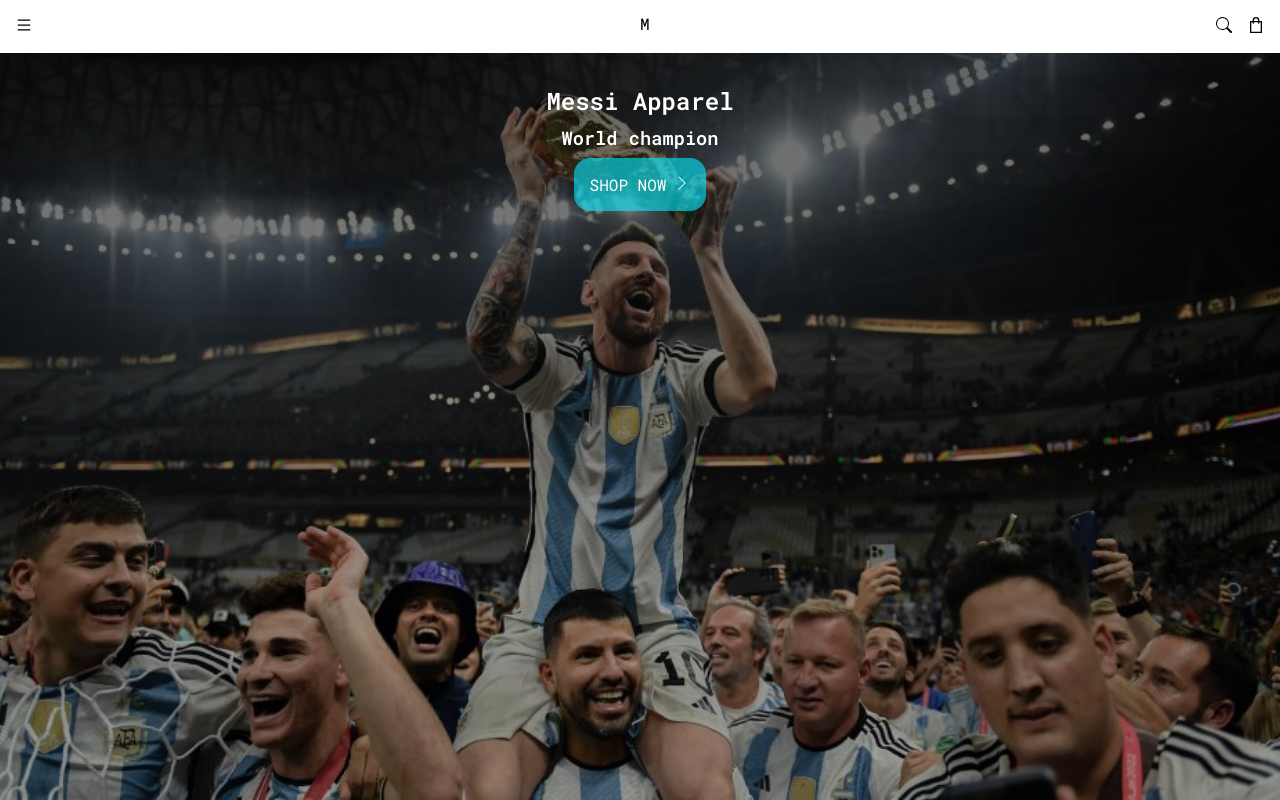
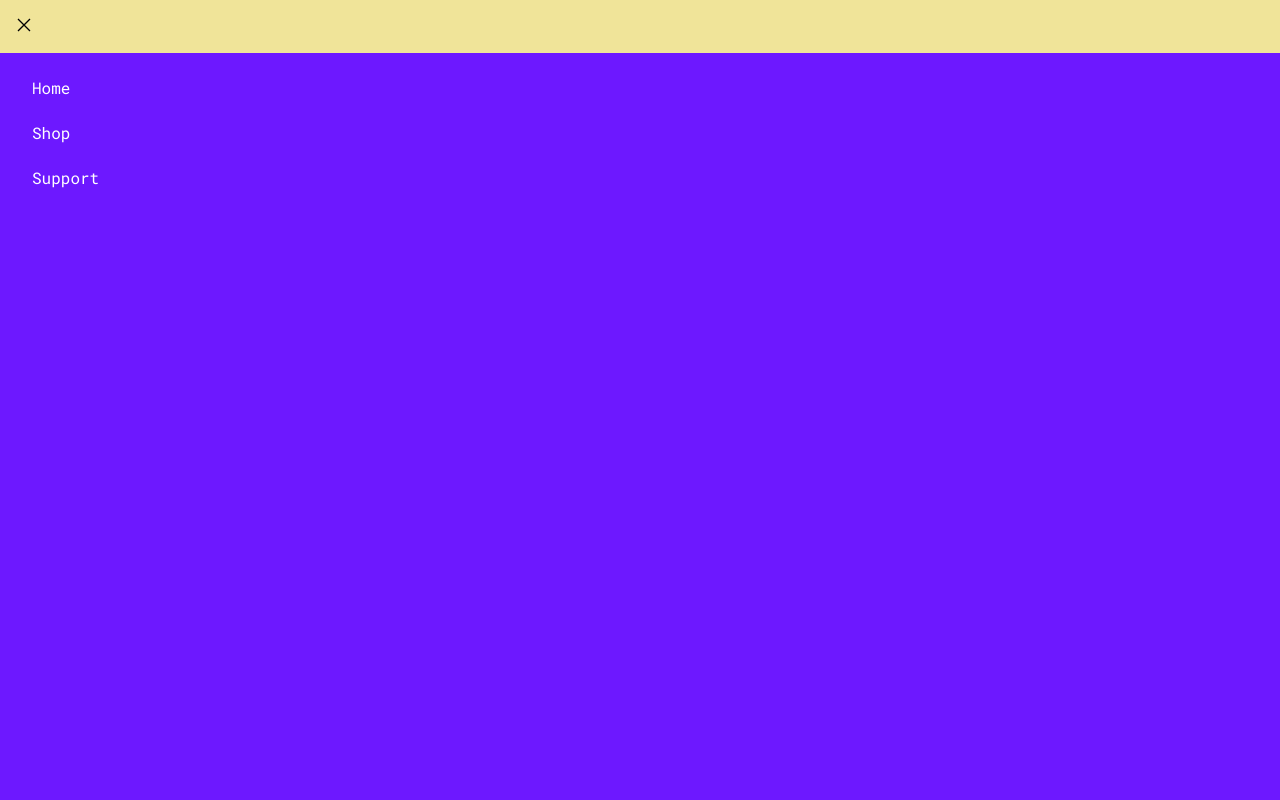
Before and after one commit to salvantjeff/shopping-cart, a React (Create React App) app in the folder shopping-cart-project/: page / in a window 1280 px wide. Built offline with nearby package versions, Linux system fonts and the light colour scheme.

Commit message:
Simplify how to toggle menu
Did not need to use state

```diff
--- a/shopping-cart-project/src/components/Menu/Menu.js
+++ b/shopping-cart-project/src/components/Menu/Menu.js
@@ -2,11 +2,17 @@ import './Menu.css';
 import { GrClose } from 'react-icons/gr';
 
 function Menu() {
+
+    function handleMenuClicked() {
+        document.body.classList.add('hideMenu');
+        console.log('you want to close menu');
+    };
+
     return (
         <div className="menu">
             <div className="menu-wrapper">
                 <div className="menu-header">
-                    <div className="close-menu">
+                    <div onClick={handleMenuClicked} className="close-menu">
                         <GrClose />
                     </div>
                 </div>
--- a/shopping-cart-project/src/components/NavBar/NavBar.js
+++ b/shopping-cart-project/src/components/NavBar/NavBar.js
@@ -3,20 +3,12 @@ import { BsSearch } from 'react-icons/bs';
 import { AiOutlineMenu } from 'react-icons/ai';
 import { GrShop } from 'react-icons/gr';
 import { Link } from 'react-router-dom';
-import { useState } from 'react';
 
 function NavBar() {
-    const [hideMenu, setHideMenu] = useState(true);
-
-    if (hideMenu) {
-        document.body.classList.add('hideMenu');
-    } else {
-        document.body.classList.remove('hideMenu');
-    }
 
     function handleMenuClicked() {
-        setHideMenu(!hideMenu);
-        console.log('you clicked on menu icon');
+        document.body.classList.remove('hideMenu');
+        console.log('you want to show menu');
     };
 
     return (
```
